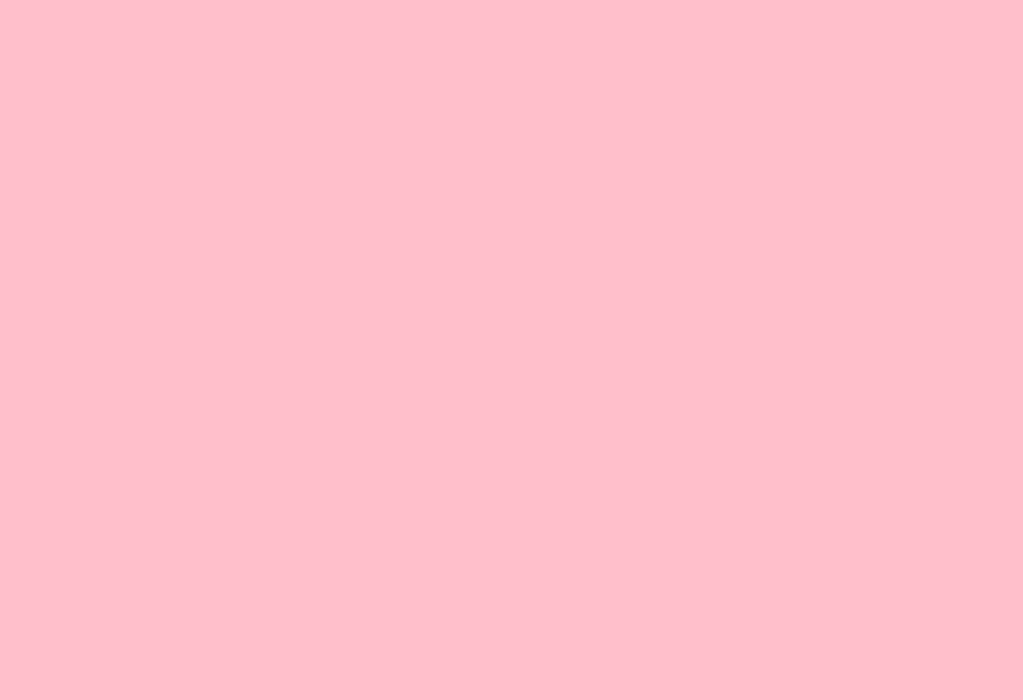
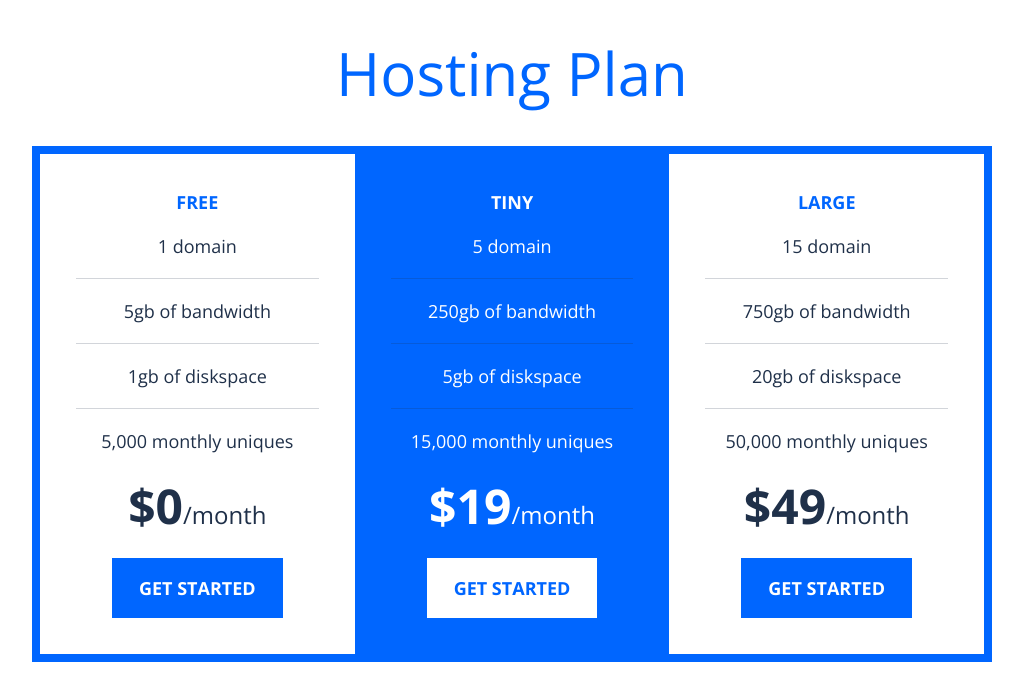
Before and after one commit to gah-code/sass-starter-template, a website: page src/index.html in a window 1280 px wide. Shown: the whole page, without its empty margins (128-1151 px from the left). Drawn offline with nearby package versions, Linux system fonts and the light colour scheme; files that its build step writes are made by us from their sources.

Commit message:
sass basics

```diff
--- a/src/index.html
+++ b/src/index.html
@@ -14,5 +14,46 @@
     <link rel="stylesheet" href="css/style.css" />
   </head>
 
-  <body></body>
+  <body>
+    <h1 class="page-title">Hosting Plan</h1>
+    <div class="container">
+      <div class="pricing-plans">
+        <div class="tier">
+          <h2 class="tier__title">Free</h2>
+          <ul class="tier__feature-list">
+            <li class="tier__list-item">1 domain</li>
+            <li class="tier__list-item">5gb of bandwidth</li>
+            <li class="tier__list-item">1gb of diskspace</li>
+            <li class="tier__list-item">5,000 monthly uniques</li>
+          </ul>
+          <p class="tier__price">$0<span>/month</span></p>
+          <button class="button">Get started</button>
+        </div>
+
+        <div class="tier inverted">
+          <h2 class="tier__title">Tiny</h2>
+          <ul class="tier__feature-list">
+            <li class="tier__list-item">5 domain</li>
+            <li class="tier__list-item">250gb of bandwidth</li>
+            <li class="tier__list-item">5gb of diskspace</li>
+            <li class="tier__list-item">15,000 monthly uniques</li>
+          </ul>
+          <p class="tier__price">$19<span>/month</span></p>
+          <button class="button">Get started</button>
+        </div>
+
+        <div class="tier">
+          <h2 class="tier__title">Large</h2>
+          <ul class="tier__feature-list">
+            <li class="tier__list-item">15 domain</li>
+            <li class="tier__list-item">750gb of bandwidth</li>
+            <li class="tier__list-item">20gb of diskspace</li>
+            <li class="tier__list-item">50,000 monthly uniques</li>
+          </ul>
+          <p class="tier__price">$49<span>/month</span></p>
+          <button class="button">Get started</button>
+        </div>
+      </div>
+    </div>
+  </body>
 </html>
--- a/src/sass/style.scss
+++ b/src/sass/style.scss
@@ -1,3 +1,146 @@
+// colors
+$color-neutral-100: #fff;
+$color-neutral-900: #1f3049;
+$color-primary-400: #0066ff;
+
+// font-families
+$ff-sans: 'Open Sans', sans-serif;
+
+// font-sizes
+$fs-900: 3.75rem; // 60px
+$fs-800: 3rem; // 48px
+$fs-600: 1.5rem; // 24px
+$fs-500: 1.3125rem; // 21px
+$fs-400: 1.125rem; // 18px
+
+// font-weights
+$fw-400: 400;
+$fw-700: 700;
+
+// size/spacing values (Including the border-width)
+$size-8: 0.5rem;
+$size-12: 0.75rem; // (not in design)
+$size-16: 1rem;
+$size-20: 1.25rem;
+$size-32: 2rem;
+$size-36: 2.25rem;
+
+// simple reset
+
+*,
+*::before,
+*::after {
+  box-sizing: border-box;
+}
+
+// remove all styling from elements such as h1,h2,h3 rather styling based off class -> font: inherit
+
+// It ensures form elements inherit all the font properties, which any decent reset does
+
+* {
+  margin: 0;
+  padding: 0;
+  font: inherit;
+}
+
 body {
-  background: pink;
+  font-size: $fs-400;
+  font-weight: $fw-400;
+  color: $color-neutral-900;
+  background-color: $color-neutral-100;
+  font-family: $ff-sans;
+  text-align: center;
 }
+
+// Short hand prop
+// width: 100%;
+// padding: 1rem;
+// max-width: 60rem;
+
+.container {
+  width: min(100% - 2rem, 60rem);
+  margin-inline: auto;
+}
+
+.inverted {
+  background: $color-primary-400;
+  color: $color-neutral-100;
+}
+
+.page-title {
+  color: $color-primary-400;
+  font-size: $fs-900;
+  margin-block: $size-32;
+}
+
+.pricing-plans {
+  border: $size-8 solid $color-primary-400;
+  display: flex;
+}
+
+.tier {
+  flex: 1;
+  padding: $size-36;
+
+  display: grid;
+  gap: $size-20;
+
+  &__title {
+    text-transform: uppercase;
+    font-weight: $fw-700;
+    color: $color-primary-400;
+
+    .inverted & {
+      color: $color-neutral-100;
+    }
+  }
+
+  &__feature-list {
+    list-style: none;
+  }
+
+  // not last line
+  &__list-item {
+    &:not(:last-child)::after {
+      content: '';
+      display: block;
+      height: 1px;
+      margin-block: $size-20;
+      background-color: $color-neutral-900;
+      opacity: 0.2;
+    }
+  }
+
+  &__price {
+    font-size: $fs-800;
+    font-weight: $fw-700;
+
+    span {
+      font-weight: $fw-400;
+      font-size: $fs-600;
+    }
+  }
+}
+
+.button {
+  cursor: pointer;
+  border: 0;
+  text-transform: uppercase;
+  font-weight: $fw-700;
+  color: $color-neutral-100;
+  background-color: $color-primary-400;
+  padding: 1em 1.5em;
+
+  justify-self: center;
+
+  .inverted & {
+    color: $color-primary-400;
+    background-color: $color-neutral-100;
+  }
+
+  &:hover,
+  &:focus {
+    color: $color-neutral-100;
+    background-color: rgb($color-neutral-900, 0.7);
+  }
+}
```
Also changed, not shown: README.md, 1 other file.
